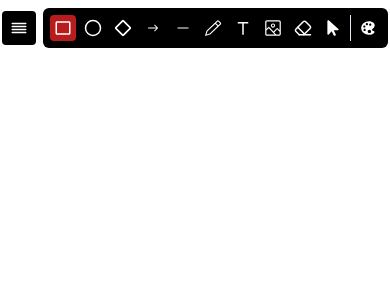
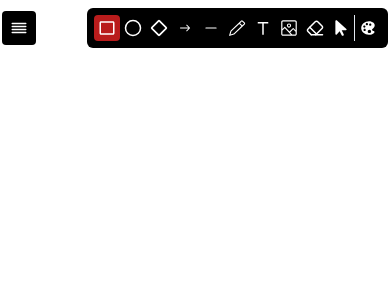
Before and after one commit to Washeem2002/DrawingBoard, a Next.js app: page / in a window 390 px wide. Shown: the top 300 px of the page. Built offline with nearby package versions, Linux system fonts and the light colour scheme.

Commit message:
small change

```diff
--- a/src/app/componets/tools.js
+++ b/src/app/componets/tools.js
@@ -60,7 +60,7 @@ const Tool=()=>{
     return(
         <>
         <div className="p-[7px]   bg-black text-white rounded-md w-fit h-fit" onClick={()=>{setdraw(false)}} >
-         <div className="w-full flex gap-1 sm:gap-2 text-[18px] sm:text-[20px] ">
+         <div className="w-full flex  sm:gap-2 text-[18px] sm:text-[20px] ">
 
             {
               tool.map((arr,i)=>{
```
